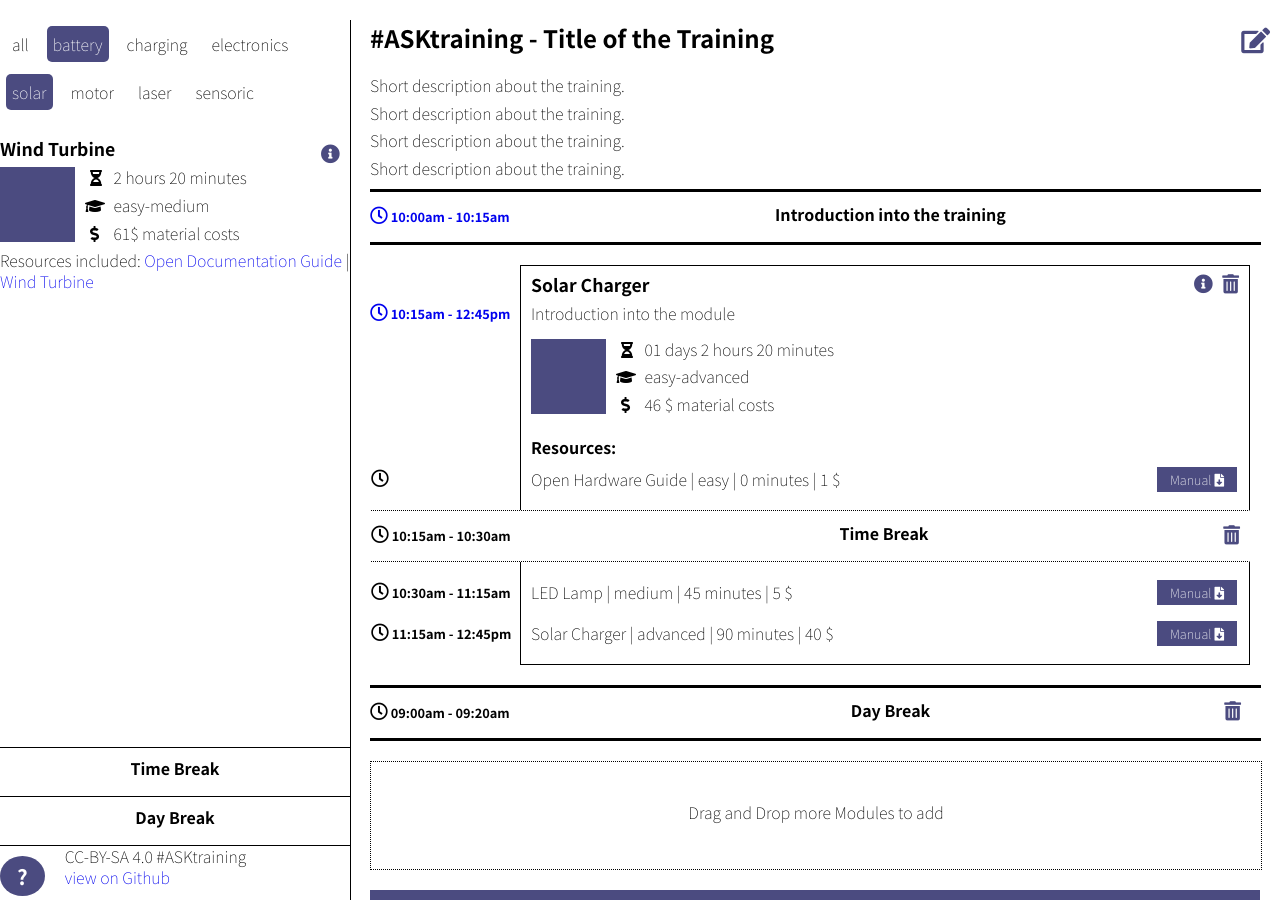
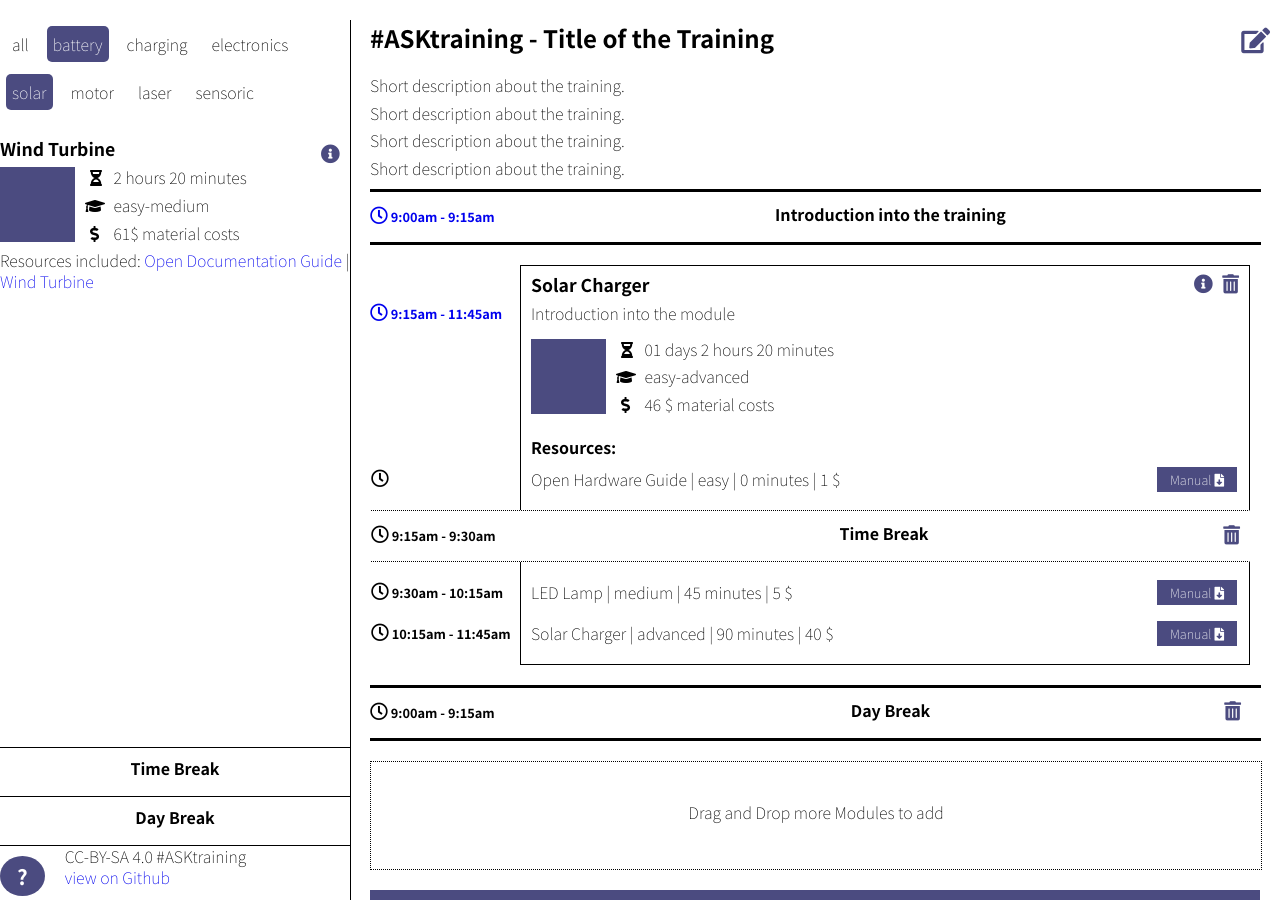
Before and after one commit to ASKtraining/Training, a Jekyll site: the page built from index.html, in a window 1280 px wide and 900 px high. Built offline with Jekyll 4.4.1, drawn with Linux system fonts in a browser that asks for light colours; some of the changed lines change nothing that is shown.

Commit message:
implemented daybreaks

```diff
--- a/assets/js/index.js
+++ b/assets/js/index.js
@@ -1,5 +1,9 @@
 const ID_MODULE_LIST_SIDE_BAR = 'module-list-side-bar';
 const ID_MODULE_LIST_TRAINING = 'module-list-training';
+const CLASS_DAYBREAK = 'daybreak';
+const CLASS_TIMEBREAK = 'timebreak';
+const CLASS_MODULE = 'module';
+const CLASS_RESOURCE = 'resource';
 
 
 /**
@@ -46,15 +50,15 @@ function initiateSortable() {
                 name: `resource-list-${index}`,
                 put: function () {
                     const chosenClassName = document.getElementsByClassName('sortable-chosen')[0].className;
-                    const isResource = chosenClassName.includes('resource');
-                    const isTimeBreak = chosenClassName.includes('timebreak');
-                    const isDayBreak = chosenClassName.includes('daybreak');
+                    const isResource = chosenClassName.includes(CLASS_RESOURCE);
+                    const isTimeBreak = chosenClassName.includes(CLASS_TIMEBREAK);
+                    const isDayBreak = chosenClassName.includes(CLASS_DAYBREAK);
                     return isResource || isTimeBreak || isDayBreak;
                 },
                 pull: function () {
                     const chosenClassName = document.getElementsByClassName('sortable-chosen')[0].className;
-                    const isTimeBreak = chosenClassName.includes('timebreak');
-                    const isDayBreak = chosenClassName.includes('daybreak');
+                    const isTimeBreak = chosenClassName.includes(CLASS_TIMEBREAK);
+                    const isDayBreak = chosenClassName.includes(CLASS_DAYBREAK);
                     return isTimeBreak || isDayBreak;
                 }
             },
@@ -81,7 +85,7 @@ function onClickDeleteOrMoveListElement() {
     while (currentElement.tagName !== 'LI') {
         currentElement = currentElement.parentNode;
     }
-    if (currentElement.className.includes('module')) {
+    if (currentElement.className.includes(CLASS_MODULE)) {
         let moduleListSideBar = document.getElementById(ID_MODULE_LIST_SIDE_BAR);
         moduleListSideBar.appendChild(currentElement);
         return;
@@ -115,11 +119,14 @@ function calculateTime() {
     let startTime = null;
     let endTime = null;
     for (mod of moduleList) {
-        if (mod.className.includes('module')) {
+        if (mod.className.includes(CLASS_MODULE)) {
             let resources = document.querySelectorAll(`#${mod.id} li`);
             let moduleStartTime = clockTime;
             let moduleEndTime = null;
             for(let el of resources){
+                if(el.className.includes(CLASS_DAYBREAK)){
+                    clockTime = parseDatefromString(clockTime, el.dataset.start);
+                }
                 const duration = parseInt(el.dataset.duration);
                 clockTime = insertClockTime(clockTime, duration, el);
                 endTime = clockTime;
@@ -127,14 +134,17 @@ function calculateTime() {
                 totalTime+=duration;
             }
             insertClockTime(moduleStartTime, (moduleEndTime-moduleStartTime)/1000/60, mod);
-        } else if (mod.className.includes('timebreak')) {
+        } else if (mod.className.includes(CLASS_TIMEBREAK)) {
             const duration = parseInt(mod.dataset.duration);
             clockTime = insertClockTime(clockTime, duration, mod);
             endTime = clockTime;
             totalTime+=duration;
-        } else if(mod.className.includes('daybreak')){
+        } else if(mod.className.includes(CLASS_DAYBREAK)){
             let duration = parseInt(mod.dataset.duration);
-            // TODO
+            clockTime = parseDatefromString(clockTime, mod.dataset.start);
+            clockTime = insertClockTime(clockTime, duration, mod);
+            endTime = clockTime;
+            totalTime+=duration;
         } else if (mod.className.includes('trainingstart')) {
             const duration = parseInt(mod.dataset.duration);
             clockTime = parseDatefromString(clockTime, mod.dataset.start);
@@ -209,22 +219,22 @@ const BREAK_INTERVAL = 90;
 
 function initiateTimeBreaks() {
     let moduleListTraining = Array.from(document.getElementById(ID_MODULE_LIST_TRAINING).childNodes);
-    moduleListTraining = moduleListTraining.filter(el => el.nodeName.includes('LI') && el.className.includes('module'));
+    moduleListTraining = moduleListTraining.filter(el => el.nodeName.includes('LI') && el.className.includes(CLASS_MODULE));
     for (mod of moduleListTraining) {
         insertTimeBreaks(mod);
     }
 }
 
 function insertTimeBreaks(mod) {
-    if(!mod.className.includes('module')) {
+    if(!mod.className.includes(CLASS_MODULE)) {
         return;
     }
     let moduleList = Array.from(document.getElementById(ID_MODULE_LIST_TRAINING).childNodes);
-    moduleList = moduleList.filter(el => el.nodeName.includes('LI') && el.className.includes('module'));
+    moduleList = moduleList.filter(el => el.nodeName.includes('LI') && el.className.includes(CLASS_MODULE));
     const isLastModule = moduleList[moduleList.length - 1] === mod;
 
     let durationSum = 0;
-    let resources = document.querySelectorAll(`#${mod.id} .resource`);
+    let resources = document.querySelectorAll(`#${mod.id} .${CLASS_RESOURCE}`);
     for (resource of resources) {
         const duration = parseInt(resource.dataset.duration);
         const isLastResource = resources[resources.length - 1] === resource;
@@ -233,8 +243,8 @@ function insertTimeBreaks(mod) {
         let currentElement = resource;
         while (searchBreak) { // we do it this way of some strange html (nodeName: '#text') siblings appear on the rendered side inbetween the list elems
             currentElement = currentElement.nextSibling;
-            if (currentElement != null && currentElement.nodeName === 'LI' && (currentElement.className.includes('timebreak') || currentElement.className.includes('resource'))) {
-                if (currentElement.className.includes('timebreak')) {
+            if (currentElement != null && currentElement.nodeName === 'LI' && (currentElement.className.includes(CLASS_TIMEBREAK) || currentElement.className.includes(CLASS_RESOURCE))) {
+                if (currentElement.className.includes(CLASS_TIMEBREAK)) {
                     hasBreakAfter = true;
                     searchBreak = false;
                 }
@@ -256,7 +266,7 @@ function insertTimeBreaks(mod) {
 }
 
 function addTimeBreakAfter(resource) {
-    const MODULE_TIME_BREAK = document.getElementsByClassName('timebreak')[0].cloneNode(true);
+    const MODULE_TIME_BREAK = document.getElementsByClassName(CLASS_TIMEBREAK)[0].cloneNode(true);
     resource.parentNode.insertBefore(MODULE_TIME_BREAK, resource.nextSibling);
     initiateTrashButton();
 }
@@ -314,7 +324,7 @@ function unselectAllCategories() {
 
 function showAllModules() {
     unselectAllCategories()
-    const sideBarModules = Array.from(document.getElementById(ID_MODULE_LIST_SIDE_BAR).getElementsByClassName('module'));
+    const sideBarModules = Array.from(document.getElementById(ID_MODULE_LIST_SIDE_BAR).getElementsByClassName(CLASS_MODULE));
     for (mod of sideBarModules) {
         mod.style.display = '';
     }
@@ -322,7 +332,7 @@ function showAllModules() {
 
 function hideAllModules() {
     unselectAllCategories()
-    const sideBarModules = Array.from(document.getElementById(ID_MODULE_LIST_SIDE_BAR).getElementsByClassName('module'));
+    const sideBarModules = Array.from(document.getElementById(ID_MODULE_LIST_SIDE_BAR).getElementsByClassName(CLASS_MODULE));
     for (mod of sideBarModules) {
         mod.style.display = 'none';
     }
@@ -333,7 +343,7 @@ function updateSelectableModulesList() {
     const wordcloudSelectedCategories = wordcloud.filter(li => li.className.includes(CLASS_SELECTED));
     const selectedCategories = wordcloudSelectedCategories.map(li => li.textContent);
 
-    const sideBarModules = Array.from(document.getElementById(ID_MODULE_LIST_SIDE_BAR).getElementsByClassName('module'));
+    const sideBarModules = Array.from(document.getElementById(ID_MODULE_LIST_SIDE_BAR).getElementsByClassName(CLASS_MODULE));
 
     let showAllModulesCategory = document.getElementById(ID_SHOW_ALL_CATEGORIES)
     const showAllModulesCategoryClasses = showAllModulesCategory.className.split(' ');
--- a/index.html
+++ b/index.html
@@ -81,7 +81,7 @@ permalink: /
                 </div>
                 <div class="clearer"></div>
             </li>
-            <li class="daybreak" data-duration="daybreak">
+            <li class="daybreak" data-duration="15" data-start="09:00">
                 <div class="time">
                     <i class="far fa-clock"></i> <span class='clock-time'>09:00am - 09:20am</span>
                 </div>
@@ -110,7 +110,7 @@ permalink: /
         <p>Short description about the training.</p>
         <p>Short description about the training.</p>
         <ul id="module-list-training" class="training-list">
-            <li class="trainingstart" data-duration="15" data-start="10:00">
+            <li class="trainingstart" data-duration="15" data-start="09:00">
                 <div class="time">
                     <a href="#"><i class="far fa-clock"></i> <span class='clock-time'>10:00am - 10:20pm</span></a>
                     <div class="edit-time">
@@ -211,7 +211,7 @@ permalink: /
                 </div>
                 <div class="clearer"></div>
             </li>
-            <li class="daybreak" data-duration="daybreak">
+            <li class="daybreak" data-duration="15" data-start="09:00">
                 <div class="time">
                     <i class="far fa-clock"></i> <span class='clock-time'>09:00am - 09:20am</span>
                 </div>
```
